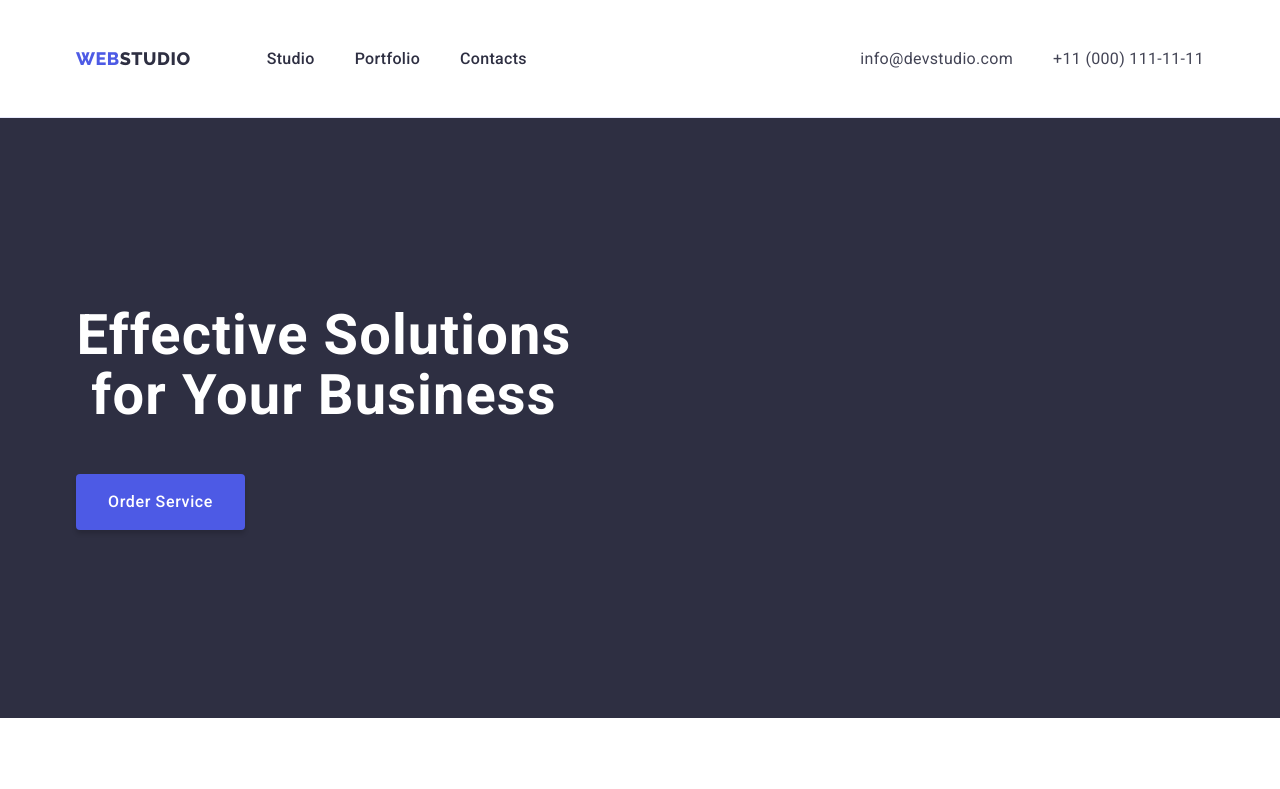
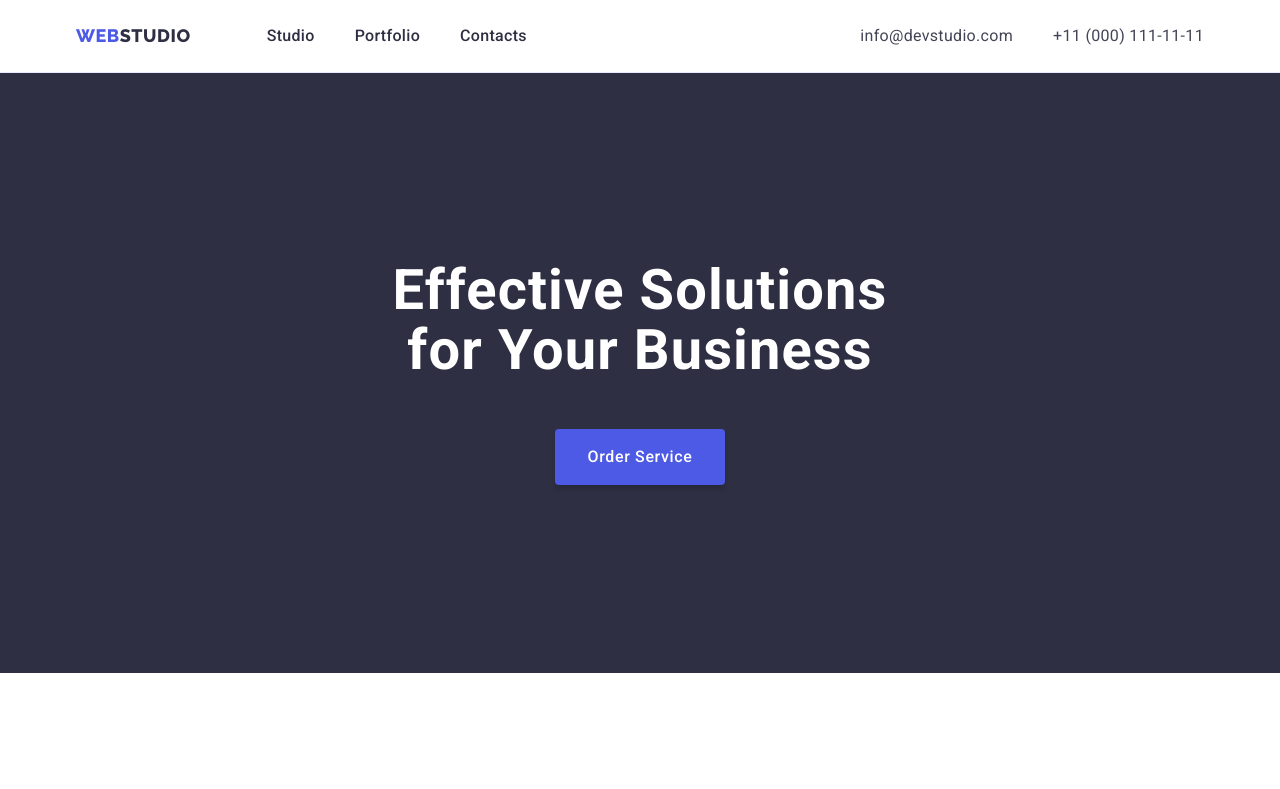
Before and after one commit to AnzhelaKostyria/goit-markup-hw-03, a plain HTML site: page index.html in a window 1280 px wide. Shown: the top 789 px of the page. Drawn offline with nearby package versions, Linux system fonts and the light colour scheme.

Commit message:
Update styles.css

```diff
--- a/css/styles.css
+++ b/css/styles.css
@@ -73,7 +73,6 @@ img {
   letter-spacing: 0.03em;
   text-transform: uppercase;
   margin-right: 76px;
-  padding: 24px 0;
 }
 .link {
   text-decoration: none;
@@ -92,6 +91,7 @@ img {
   letter-spacing: 0.02em;
   color: var(--dark-color);
   text-decoration: none;
+  padding: 24px 0;
 }
 .menu:hover,
 .menu:focus {
@@ -125,9 +125,12 @@ img {
   letter-spacing: 0.02em;
   color: var(--white-background);
   max-width: 496px;
+  margin: 0 auto;
   text-align: center;
 }
 .main-button {
+  display: block;
+  margin: auto;
   font-size: 16px;
   font-family: var(--primary-font);
   font-weight: 500;
```
